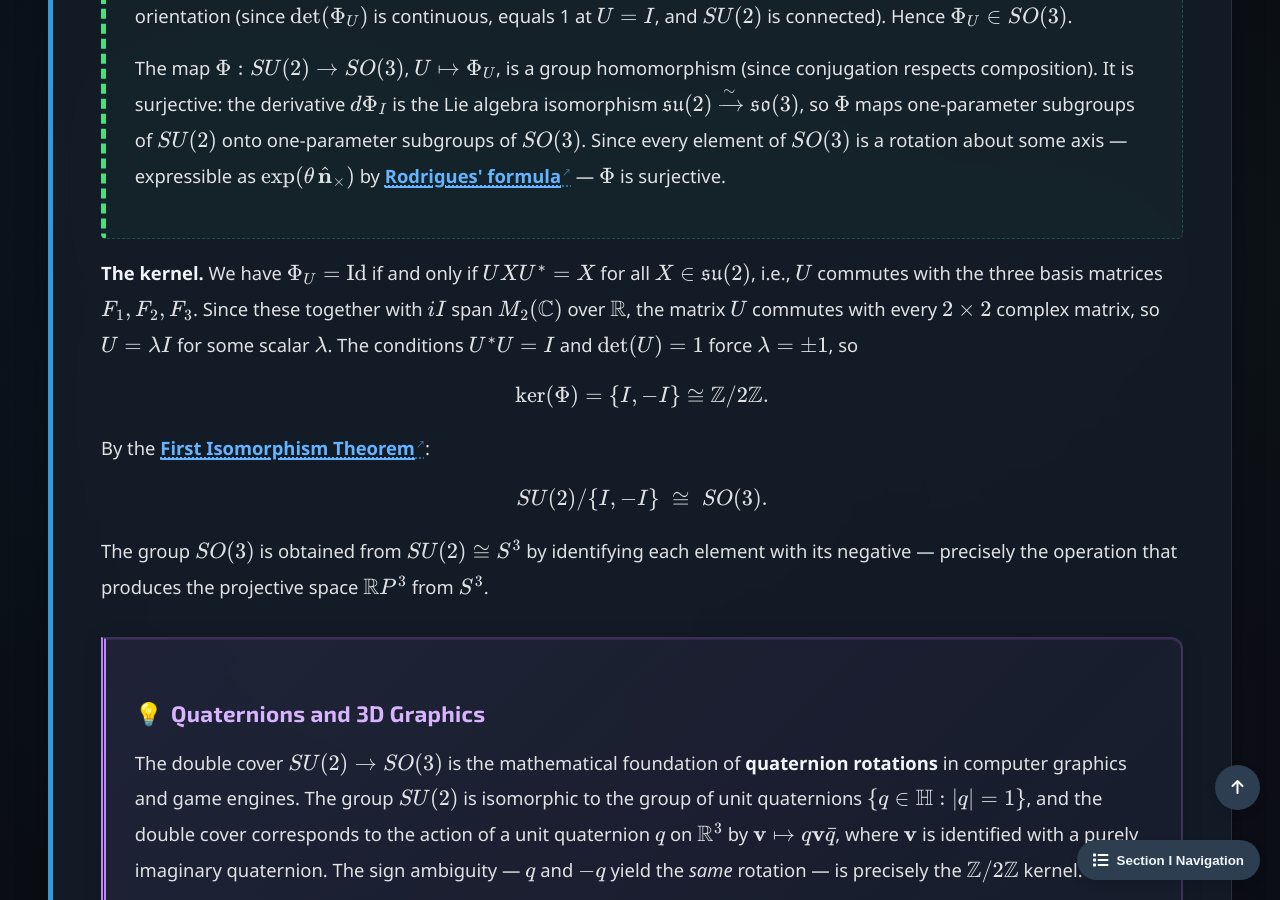
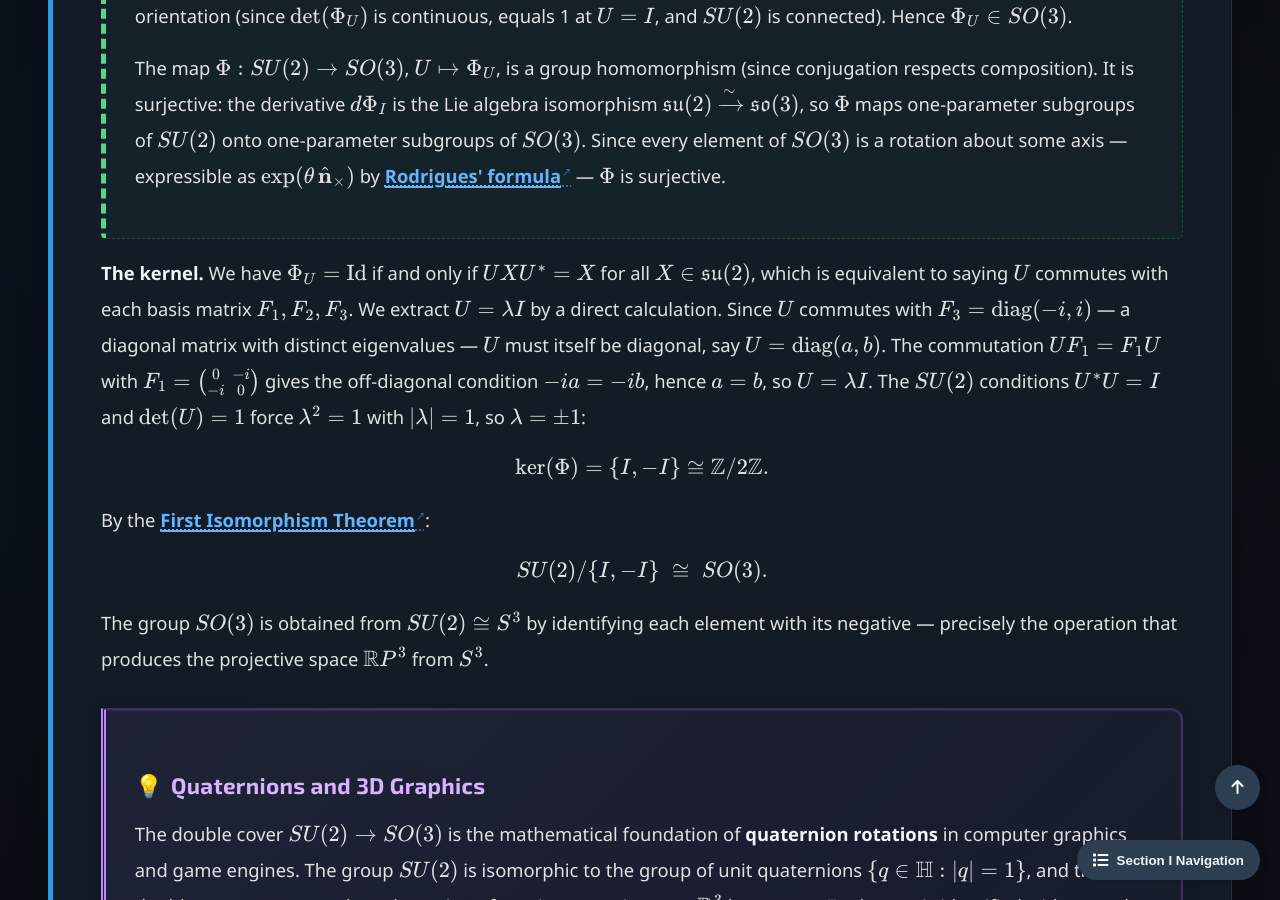
Before and after one commit to Yusukey01/yusukey01.github.io, a Jekyll site: the page built from Mathematics/Linear_algebra/lie_correspondence.html, in a window 1280 px wide and 900 px high, scrolled down 6881 px. Built offline with Jekyll 4.4.1, drawn with Linux system fonts in a browser that asks for light colours.

Commit message:
refined details

```diff
--- a/Mathematics/Linear_algebra/lie_correspondence.html
+++ b/Mathematics/Linear_algebra/lie_correspondence.html
@@ -387,11 +387,15 @@ noindex: true
 
                 <p>
                     <strong>The kernel.</strong> We have \(\Phi_U = \mathrm{Id}\) if and only if
-                    \(UXU^* = X\) for all \(X \in \mathfrak{su}(2)\), i.e., \(U\) commutes with the
-                    three basis matrices \(F_1, F_2, F_3\). Since these together with \(iI\) span
-                    \(M_2(\mathbb{C})\) over \(\mathbb{R}\), the matrix \(U\) commutes with every
-                    \(2 \times 2\) complex matrix, so \(U = \lambda I\) for some scalar \(\lambda\).
-                    The conditions \(U^* U = I\) and \(\det(U) = 1\) force \(\lambda = \pm 1\), so
+                    \(UXU^* = X\) for all \(X \in \mathfrak{su}(2)\), which is equivalent to saying
+                    \(U\) commutes with each basis matrix \(F_1, F_2, F_3\). We extract \(U = \lambda I\)
+                    by a direct calculation. Since \(U\) commutes with \(F_3 = \mathrm{diag}(-i, i)\)
+                    — a diagonal matrix with distinct eigenvalues — \(U\) must itself be diagonal,
+                    say \(U = \mathrm{diag}(a, b)\). The commutation \(U F_1 = F_1 U\) with
+                    \(F_1 = \bigl(\begin{smallmatrix} 0 & -i \\ -i & 0 \end{smallmatrix}\bigr)\) gives
+                    the off-diagonal condition \(-ia = -ib\), hence \(a = b\), so
+                    \(U = \lambda I\). The \(SU(2)\) conditions \(U^* U = I\) and \(\det(U) = 1\) force
+                    \(\lambda^2 = 1\) with \(|\lambda| = 1\), so \(\lambda = \pm 1\):
                     \[
                         \ker(\Phi) = \{I, -I\} \cong \mathbb{Z}/2\mathbb{Z}.
                     \]
```
